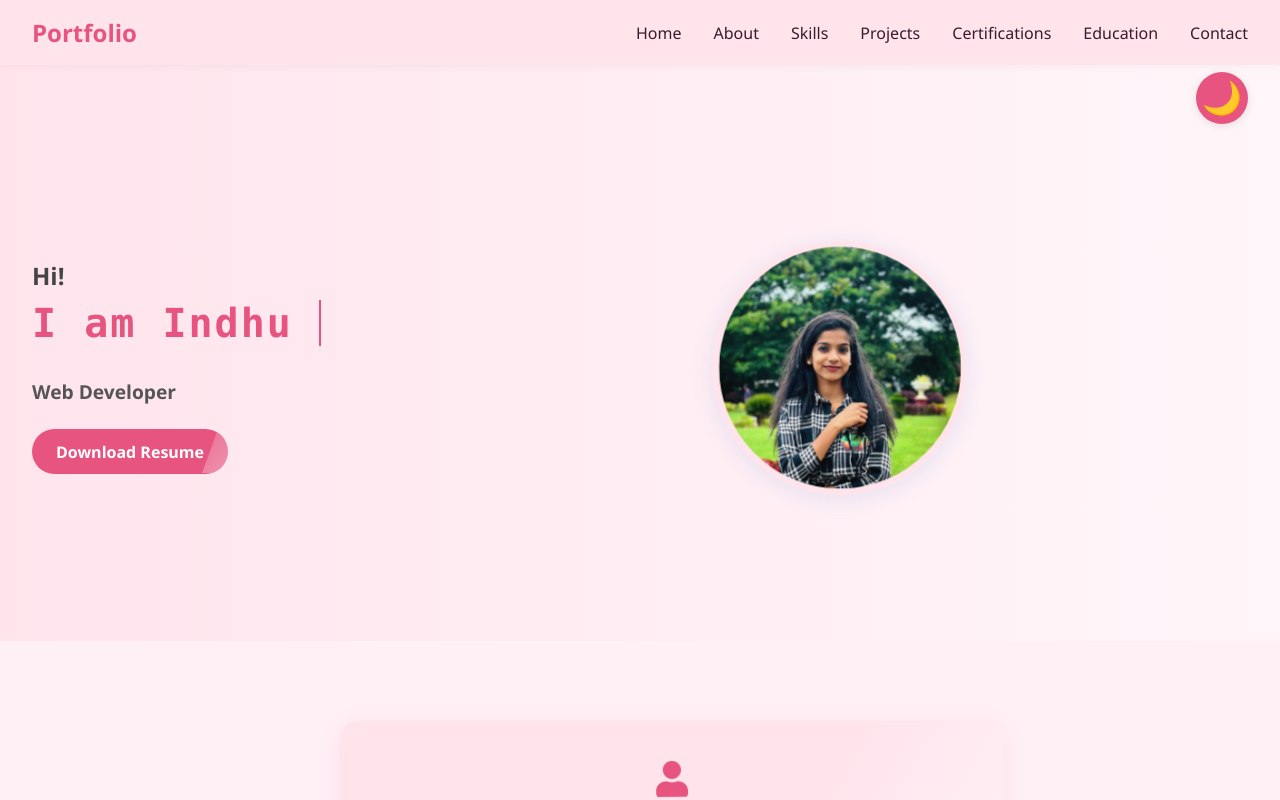
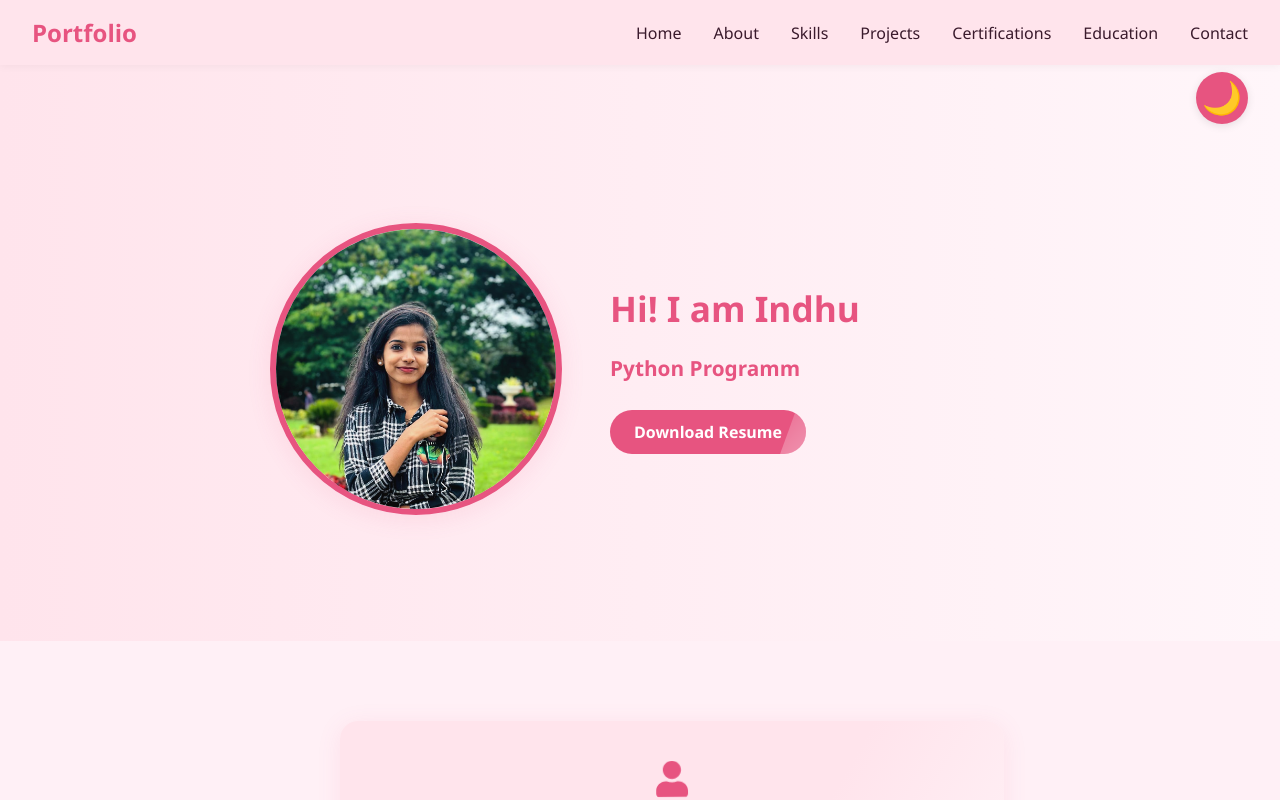
Before and after one commit to indhu1002/Indhu_portfolio, a React (Create React App) app: page / in a window 1280 px wide. Shown: the top 800 px of the page. Built offline with nearby package versions, Linux system fonts and the light colour scheme.

Commit message:
updated changes

```diff
--- a/package.json
+++ b/package.json
@@ -11,6 +11,7 @@
     "react-dom": "^19.1.0",
     "react-icons": "^5.5.0",
     "react-scripts": "5.0.1",
+    "typewriter-effect": "^2.22.0",
     "web-vitals": "^2.1.4"
   },
   "scripts": {
--- a/src/App.css
+++ b/src/App.css
@@ -82,48 +82,73 @@ body, .App {
 
 .hero {
   display: flex;
-  flex-wrap: wrap;
   align-items: center;
   justify-content: center;
   padding: 4rem 2rem 2rem 2rem;
   background: linear-gradient(90deg, #ffe4ec 0%, #fff6fa 100%);
   min-height: 60vh;
+  gap: 3rem;
+}
+.hero-img-wrapper {
+  display: flex;
+  justify-content: center;
+  align-items: center;
+}
+.profile-img {
+  width: 280px;
+  height: 280px;
+  border-radius: 50%;
+  object-fit: cover;
+  border: 6px solid #e75480;
+  box-shadow: 0 4px 24px rgba(231,84,128,0.12);
+  /* animation removed */
 }
 .hero-content {
   flex: 1 1 300px;
   text-align: left;
   max-width: 400px;
+  display: flex;
+  flex-direction: column;
+  justify-content: center;
+  gap: 1.1rem;
 }
-.hero-content h1 {
+.hero-greeting {
+  margin: 0 0 0.2rem 0;
+  font-size: 2.2rem;
+  color: var(--primary);
+  font-weight: bold;
+}
+.hero-name {
   font-size: 2.5rem;
-  margin: 0.5rem 0;
+  margin: 0 0 0.2rem 0;
   color: var(--primary);
+  font-weight: bold;
 }
-.hero-content h2 {
-  font-size: 1.5rem;
-  margin: 0;
-  color: #444;
-}
-.hero-content h3 {
-  font-size: 1.2rem;
-  color: #555;
-  margin-bottom: 1.5rem;
-}
-.hero-img-wrapper {
-  flex: 1 1 200px;
+.typewriter-container {
+  margin: 0 0.5rem 0 0;
+  min-height: 2rem;
   display: flex;
-  justify-content: center;
+  justify-content: flex-start;
   align-items: center;
 }
-.profile-img {
-  width: 240px;
-  height: 240px;
-  border-radius: 50%;
-  object-fit: cover;
-  border: 6px solid var(--primary-light);
-  box-shadow: 0 4px 24px rgba(45,114,217,0.12);
-  animation: floatProfile 2.8s ease-in-out infinite alternate;
+.typewriter-wrapper {
+  font-size: 1.3rem;
+  color: var(--primary);
+  font-weight: 600;
+  margin: 0;
+  padding: 0;
+  text-align: left;
 }
+.hero-resume-btn {
+  margin-top: 0.5rem;
+  align-self: flex-start;
+}
+
+.typewriter-cursor {
+  color: var(--primary);
+  font-weight: bold;
+}
+
 @keyframes floatProfile {
   0% { transform: scale(1) translateY(0); }
   100% { transform: scale(1.06) translateY(-10px); }
@@ -546,21 +571,6 @@ body.dark, .App.dark {
   transform: translateY(-7px) rotate(-45deg);
 }
 
-@media (max-width: 900px) {
-  .hero, .about {
-    flex-direction: column;
-    text-align: center;
-  }
-  .about-content {
-    margin-left: 0;
-    margin-top: 2rem;
-  }
-  .education-list, .projects-list, .skills-list, .cert-list {
-    flex-direction: column;
-    align-items: center;
-  }
-}
-
 @media (max-width: 800px) {
   .hero {
     display: flex;
@@ -643,8 +653,8 @@ body.dark, .App.dark {
     font-size: 1rem;
   }
   .profile-img {
-    width: 110px;
-    height: 110px;
+    width: 180px;
+    height: 180px;
   }
   .about-profile-img {
     width: 80px;
@@ -718,3 +728,13 @@ body.dark, .App.dark {
     max-width: 99vw;
   }
 }
+
+@media (max-width: 400px) {
+  .profile-img {
+    width: 150px;
+    height: 150px;
+  }
+  .typewriter-wrapper {
+    font-size: 0.9rem;
+  }
+}
--- a/src/Hero.jsx
+++ b/src/Hero.jsx
@@ -1,45 +1,35 @@
-import React, { useState, useEffect } from 'react';
+import React from 'react';
 import './App.css';
 import profileImg from './assets/profile.jpg';
+import Typewriter from 'typewriter-effect';
 
 const Hero = () => {
-  const fullName = 'I am Indhu';
-  const [typedName, setTypedName] = useState('');
-  const [isDeleting, setIsDeleting] = useState(false);
-  const [index, setIndex] = useState(0);
-
-  useEffect(() => {
-    let timeout;
-    if (!isDeleting && index <= fullName.length) {
-      setTypedName(fullName.slice(0, index));
-      timeout = setTimeout(() => setIndex(index + 1), 120);
-      if (index === fullName.length) {
-        timeout = setTimeout(() => setIsDeleting(true), 1200);
-      }
-    } else if (isDeleting && index >= 0) {
-      setTypedName(fullName.slice(0, index));
-      timeout = setTimeout(() => setIndex(index - 1), 60);
-      if (index === 0) {
-        timeout = setTimeout(() => setIsDeleting(false), 600);
-      }
-    }
-    return () => clearTimeout(timeout);
-  }, [index, isDeleting, fullName]);
-
-  useEffect(() => {
-    if (!isDeleting && index === 0) setIndex(1);
-  }, [isDeleting, index]);
-
   return (
     <section className="hero section-animate-fade" id="home">
-      <div className="hero-content fade-in">
-        <h2>Hi!</h2>
-        <h1 className="typewriter">{typedName}<span className="type-cursor">|</span></h1>
-        <h3>Web Developer</h3>
-        <a href="/Indhu_Resume.pdf" className="btn" download>Download Resume</a>
-      </div>
       <div className="hero-img-wrapper fade-in">
         <img src={profileImg} alt="Profile" className="profile-img" />
+      </div>
+      <div className="hero-content fade-in">
+        <h1 className="hero-greeting">Hi! I am Indhu</h1>
+        <div className="typewriter-container" style={{ margin:0, padding:0 }}>
+          <Typewriter
+            options={{
+              strings: [
+                'Web Developer',
+                'Python Programmer',
+                'Creative Coder'
+              ],
+              autoStart: true,
+              loop: true,
+              deleteSpeed: 50,
+              delay: 50,
+              cursor: '', // Remove unwanted vertical line
+              wrapperClassName: 'typewriter-wrapper',
+              cursorClassName: 'typewriter-cursor'
+            }}
+          />
+        </div>
+        <a href="/Indhu_Resume.pdf" className="btn hero-resume-btn" download>Download Resume</a>
       </div>
     </section>
   );
```
Also changed, not shown: 1 other file (tests, documents, lock files or other folders).
